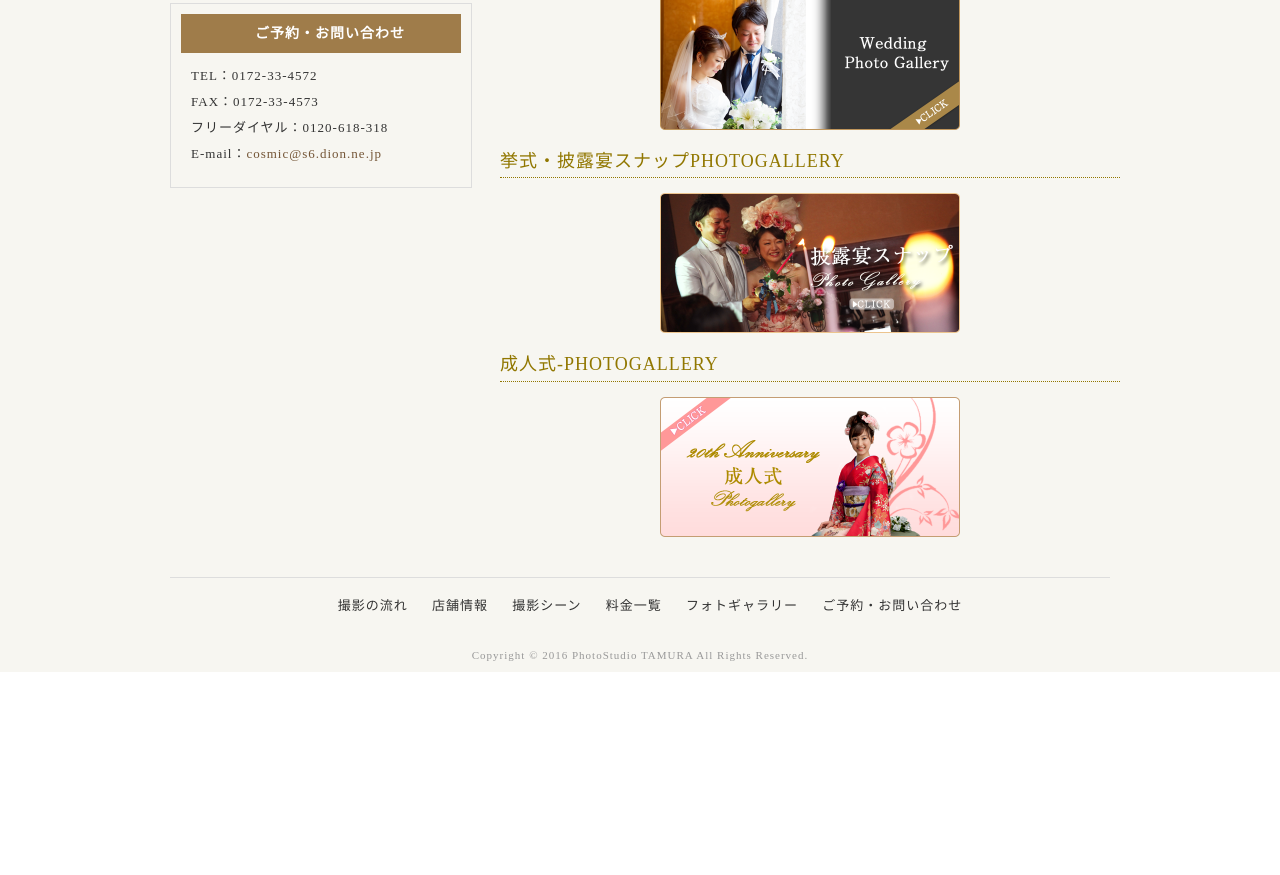
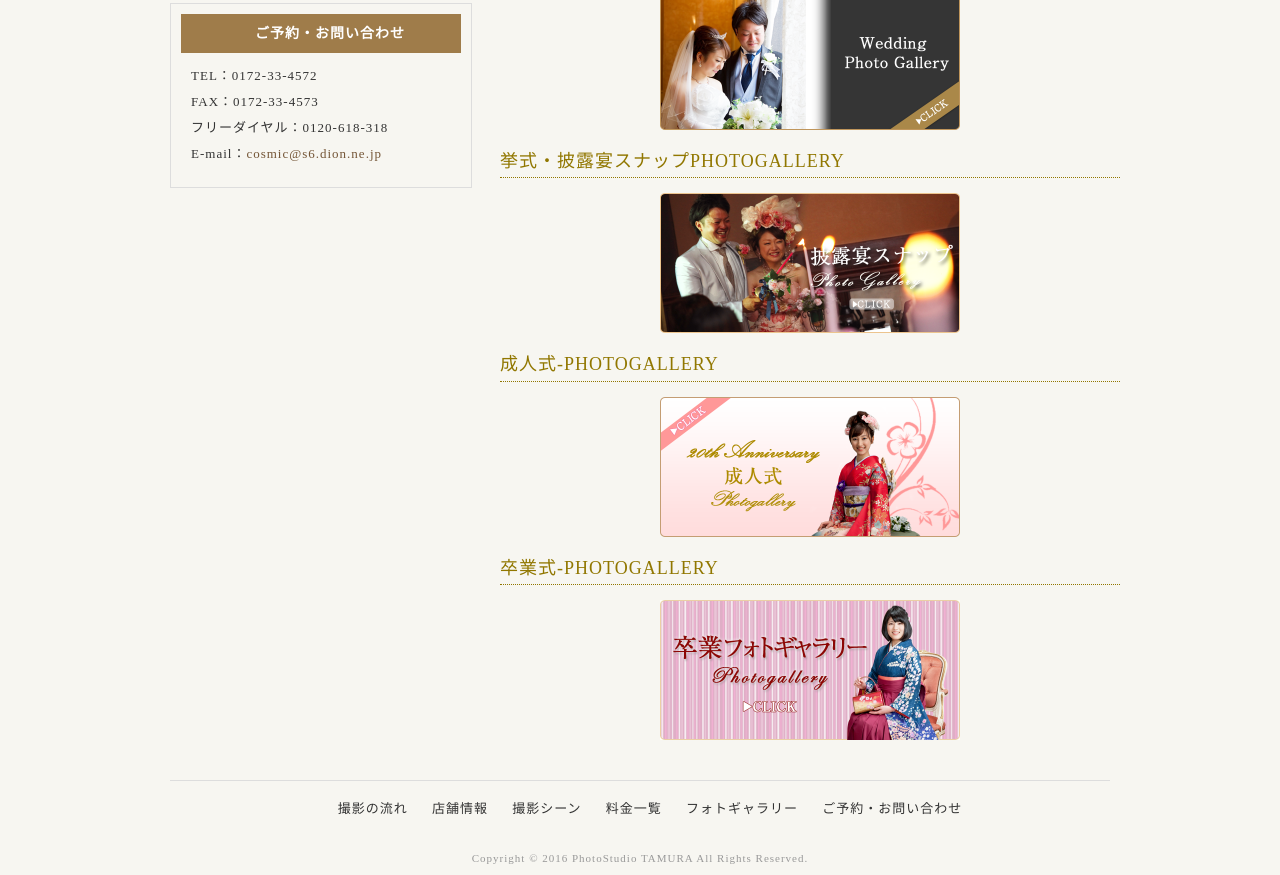
Before and after one commit to KyoheiTokai/cosmic, a plain HTML site: page public_html/gallery.html in a window 1280 px wide. Shown: the part 556-1431 px from the top of the page. Before the commit the page ends 1228 px from the top, so only its background shows below. Drawn offline with nearby package versions, Linux system fonts and the light colour scheme.

Commit message:
img追加

```diff
--- a/public_html/gallery.html
+++ b/public_html/gallery.html
@@ -104,6 +104,8 @@ $(function(){
             <p><a href="wdsnap_gy.html"><img src="img/snap_gy.png" alt="挙式・披露宴スナップフォトギャラリーはこちら" ></a></p>
             <h3>成人式-PHOTOGALLERY</h3>
             <p><a href="cf_gallery.html"><img src="img/20th.png" alt="成人式フォトギャラリーはこちら" ></a></p>
+            <h3>卒業式-PHOTOGALLERY</h3>
+            <p><a href="gr_gallery.html"><img src="img/graduation_gy.png" alt="卒業式フォトギャラリーはこちら" ></a></p>
         </div><!-- /#conR -->
         <div id="conL">
             <div class="submenu">
```
Also changed, not shown: public_html/img/graduation_gy.png (added).
